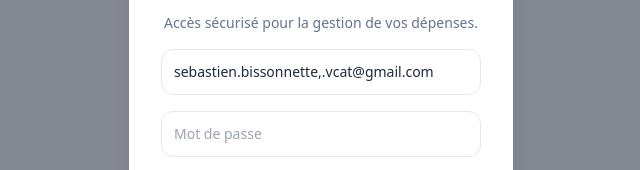
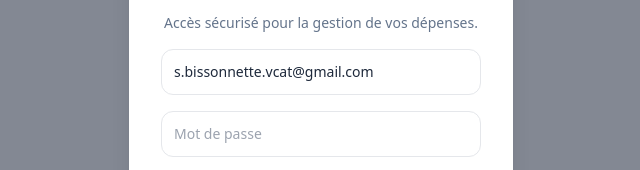
Before and after one commit to sebiss001-sudo/ER_AP, a plain HTML site: page index.html in a window 1280 px wide. Shown: the part 335-505 px from the top of the page, 319-959 px from the left. Drawn offline with nearby package versions, Linux system fonts and the light colour scheme; no server answers.

Commit message:
Update index.html

```diff
--- a/index.html
+++ b/index.html
@@ -26,7 +26,7 @@
             </div>
             <h1 class="font-bold text-xl text-slate-900">Connexion Requise</h1>
             <p class="text-sm text-slate-500">Accès sécurisé pour la gestion de vos dépenses.</p>
-            <input type="email" id="login-email" placeholder="Courriel" value="sebastien.bissonnette,.vcat@gmail.com" class="w-full p-3 border rounded-xl text-sm outline-none focus:ring-2 focus:ring-blue-500">
+            <input type="email" id="login-email" placeholder="Courriel" value="s.bissonnette.vcat@gmail.com" class="w-full p-3 border rounded-xl text-sm outline-none focus:ring-2 focus:ring-blue-500">
             <input type="password" id="login-password" placeholder="Mot de passe" class="w-full p-3 border rounded-xl text-sm outline-none focus:ring-2 focus:ring-blue-500">
             <button onclick="handleLogin()" class="w-full bg-blue-600 hover:bg-blue-700 text-white p-3 rounded-xl font-semibold text-sm shadow-md transition">Se connecter</button>
             <p id="auth-error" class="text-red-500 text-xs"></p>
```
